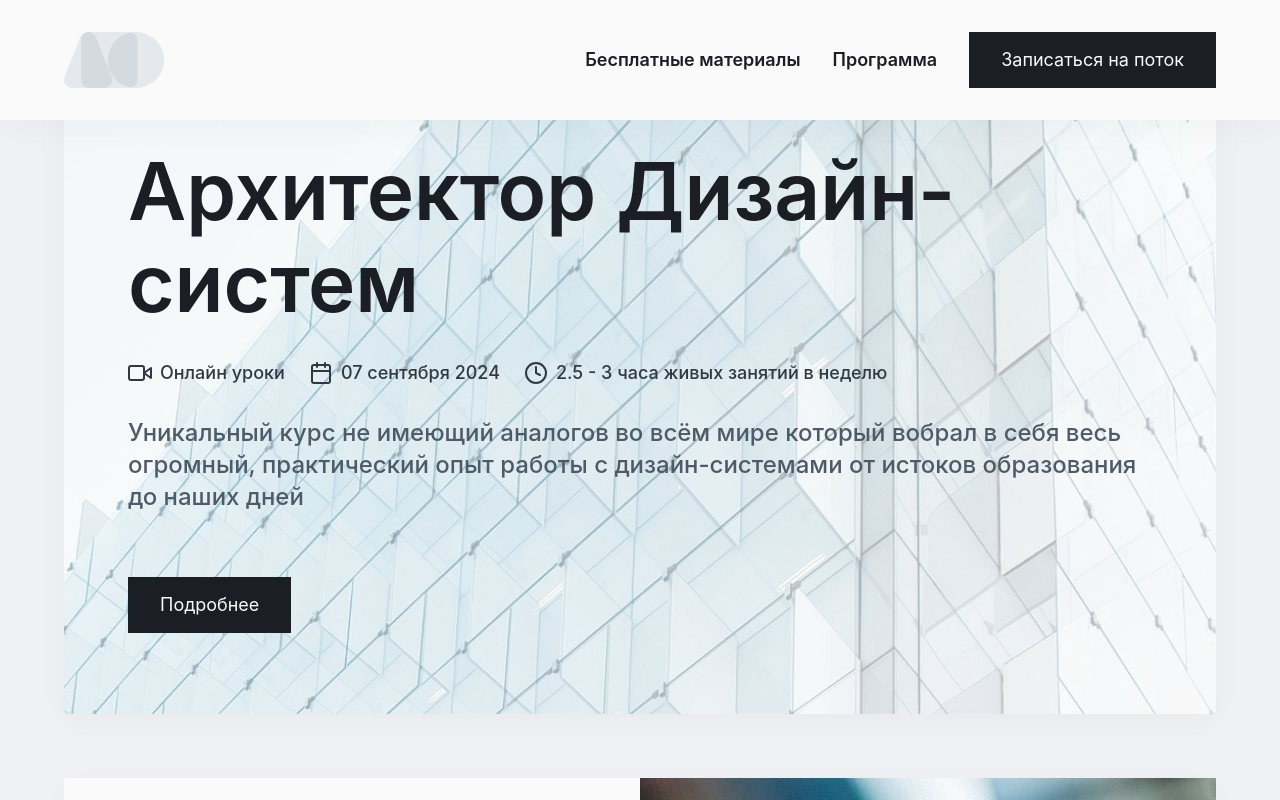
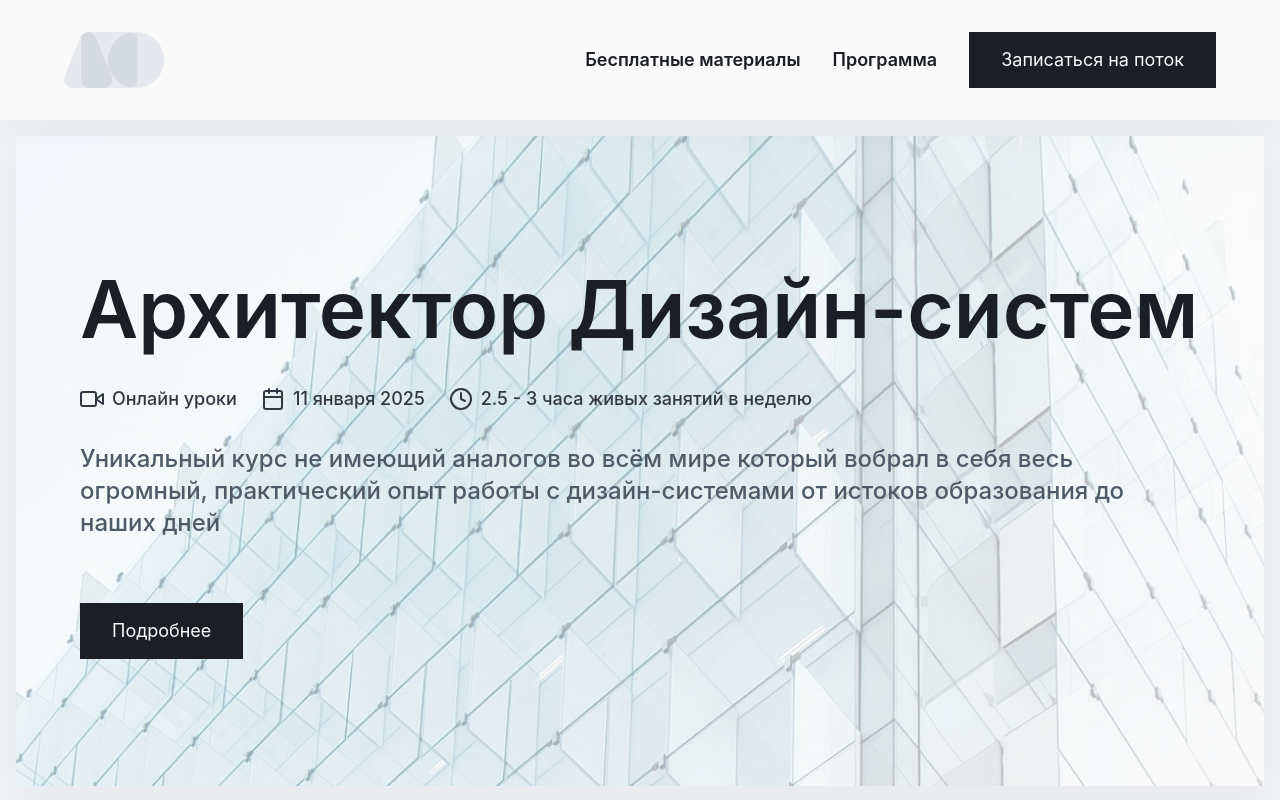
Before and after one commit to ArthurIvanov/dsa-web, a Next.js app: page / in a window 1280 px wide. Shown: the top 800 px of the page. Built offline with nearby package versions, Linux system fonts and the light colour scheme.

Commit message:
added adaprive

```diff
--- a/app/components/detail/detail.tsx
+++ b/app/components/detail/detail.tsx
@@ -8,4 +8,9 @@ export const Detail = styled.span`
 	align-items: center;
 	gap: 8px;
 	color: var(--secondary-default);
+
+	@media screen and (max-width: 560px) {
+		font-size: 14px;
+		line-height: 20px;
+	}
 `;
--- a/app/components/section/section.tsx
+++ b/app/components/section/section.tsx
@@ -41,6 +41,14 @@ const StyledSection = styled.section<ISection>`
 		}
 	}
 
+	@media screen and (max-width: 560px) {
+		a {
+			display: flex;
+			align-items: center;
+			justify-content: center;
+		}
+	}
+
 	${(props) =>
 		props.invert &&
 		`
@@ -78,6 +86,7 @@ export const Section = ({
 				{children}
 				<div>
 					<Link
+						type="button"
 						className="button-primary"
 						href={src}
 						target="_blank"
--- a/app/sections/hero.section.tsx
+++ b/app/sections/hero.section.tsx
@@ -29,9 +29,15 @@ const StyledHeroSection = styled.section<HTMLAttributes<HTMLDivElement>>`
 		gap: 24px;
 	}
 
-	@media screen and (max-width: 1024px) {
+	@media screen and (max-width: 560px) {
+		a {
+			display: flex;
+			align-items: center;
+			justify-content: center;
+		}
+
 		.hero-section-bg {
-			padding: 32px;
+			padding: 16px;
 			gap: 16px;
 			min-height: 320px;
 		}
@@ -54,7 +60,7 @@ export const HeroSection = () => {
 							<Video size={24} /> Онлайн уроки
 						</Detail>
 						<Detail>
-							<Calendar size={24} /> 07 сентября 2024
+							<Calendar size={24} /> 11 января 2025
 						</Detail>
 						<Detail>
 							<Clock size={24} /> 2.5 - 3 часа живых занятий в
@@ -69,6 +75,7 @@ export const HeroSection = () => {
 				</div>
 				<div>
 					<a
+						type="button"
 						target="_blank"
 						rel="noopener noreferrer"
 						href="https://www.figma.com/proto/vzVCZoKjuAbHN4xikNlKOB/DSA-%D0%9F%D1%80%D0%BE%D0%B3%D1%80%D0%B0%D0%BC%D0%BC%D0%B0?page-id=&node-id=7-2&starting-point-node-id=7%3A2&mode=design&t=SMp2w0KdDqdS1Esz-1"
--- a/app/sections/ready.section.tsx
+++ b/app/sections/ready.section.tsx
@@ -1,11 +1,23 @@
 import React from "react";
+import styled from "styled-components";
+
+const StyledReadySection = styled.section`
+	@media screen and (max-width: 560px) {
+		a {
+			display: flex;
+			align-items: center;
+			justify-content: center;
+		}
+	}
+`;
 
 export const ReadySection = () => {
 	return (
-		<section className="container display-flex flex-column gap-32 flex-align-center text-center">
+		<StyledReadySection className="container display-flex flex-column gap-32 flex-align-center text-center">
 			<h1>Готов прокачать свой уровень в Архитектуре Дизайн-систем?</h1>
 			<div>
 				<a
+					type="button"
 					href={"https://t.me/arturdsgn"}
 					className="button-primary"
 					target="_blank"
@@ -14,6 +26,6 @@ export const ReadySection = () => {
 					Запишись на следующий поток
 				</a>
 			</div>
-		</section>
+		</StyledReadySection>
 	);
 };
--- a/app/theme/globals.tsx
+++ b/app/theme/globals.tsx
@@ -30,6 +30,11 @@ export const Globals = createGlobalStyle`
 
     /* TYPOGRAPHY */
     font-family: Inter, sans-serif;
+
+    .gap-section {
+        gap: 64;
+
+    }
 
 }
 
@@ -207,6 +212,18 @@ p, li {
 }
 
 }
+@media screen and (max-width: 560px) {
+    .text-hero {
+        font-size: 14px;
+        line-height: 20px;
+        font-weight: 500;
+    }
+    p, a, li {
+        font-size: 14px;
+        line-height: 20px;
+}
+
+}
 
 
 .text-secondary {
@@ -275,22 +292,19 @@ p, li {
 
 
 .main {
+
     width: 100%;
     max-width: var(--max-width);
     margin: 0 auto;
+    margin-top: 120px;
     display: flex;
     flex-direction: column;
     justify-content: space-between;
     align-items: center;
     padding: 64px;
-    gap: 64px;
+    gap: 24px;
 
 }
-
-
-
-
-
 
 
 @media screen and (max-width: 1024px) {
@@ -300,6 +314,24 @@ p, li {
     }
 
 }
+
+@media screen and (min-width: 560px) {
+    .main {
+         gap: 128px;
+         padding: 16px;
+
+    }
+
+}
+
+@media screen and (min-width: 100px) {
+    .main {
+         gap: 16px;
+
+    }
+
+}
+
 
 .w-100 {
     max-width: 100%;
@@ -480,8 +512,8 @@ h4 {
 
 @media screen and (max-width: 560px) {
     h1 {
-        font-size: 40px;
-        line-height: 48px;
+        font-size: 32px;
+        line-height: 40px;
     }
 
     h2 {
```
